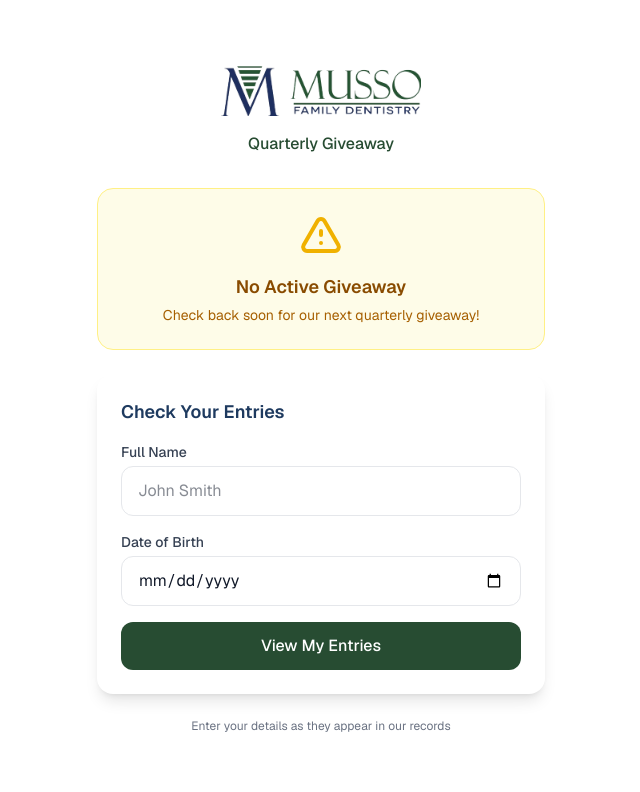
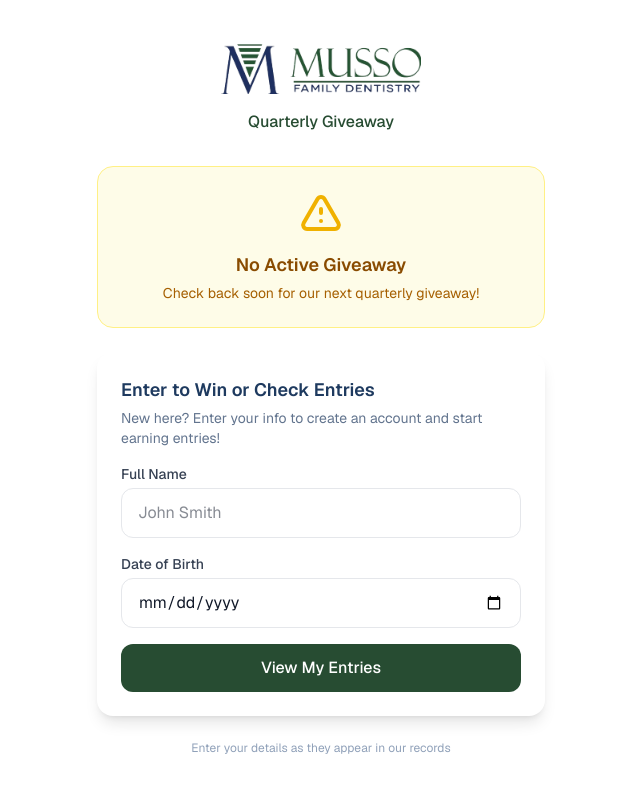
Before and after one commit to opkie-bot/musso.giveaway, a Next.js app: page / in a window 1280 px wide. Shown: the top 792 px of the page, without its empty margins (319-959 px from the left). Built offline with nearby package versions, Linux system fonts and the light colour scheme; no server answers; the database is empty.

Commit message:
Update page.tsx

```diff
--- a/src/app/page.tsx
+++ b/src/app/page.tsx
@@ -66,12 +66,15 @@ export default async function HomePage() {
 
         {/* Login Form */}
         <div className="bg-white rounded-2xl shadow-lg p-6">
-          <h3 className="text-lg font-semibold text-[#1e3a5f] mb-4">Check Your Entries</h3>
+          <h3 className="text-lg font-semibold text-[#1e3a5f] mb-1">Enter to Win or Check Entries</h3>
+          <p className="text-slate-500 text-sm mb-4">
+            New here? Enter your info to create an account and start earning entries!
+          </p>
           <LoginForm />
         </div>
 
         {/* Footer */}
-        <p className="text-center text-gray-500 text-xs mt-6">
+        <p className="text-center text-slate-400 text-xs mt-6">
           Enter your details as they appear in our records
         </p>
       </div>
```
